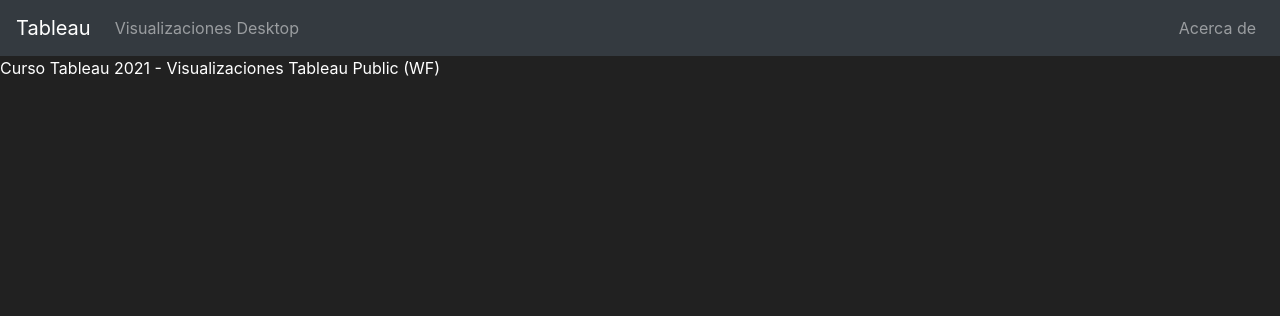
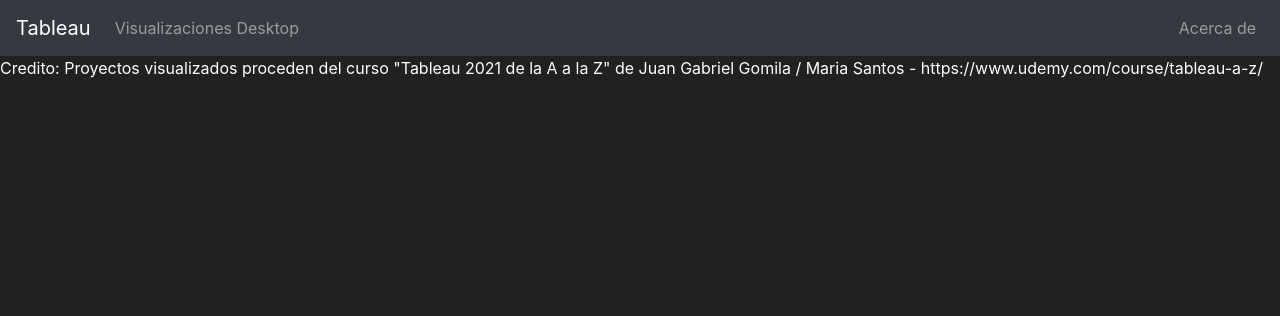
Before and after one commit to foint4it/tableaupbl, a Flask app: page / in a window 1280 px wide. Shown: the top 316 px of the page. Run offline with Flask 2, Linux system fonts and the light colour scheme; some libraries are stand-ins or nearby versions.

Commit message:
creditos

```diff
--- a/templates/about.html
+++ b/templates/about.html
@@ -4,5 +4,7 @@
 {% endblock %}
 
 {% block content %}
-    Curso Tableau 2021 - Visualizaciones Tableau Public (WF)
+    Credito: Proyectos visualizados proceden del curso
+    "Tableau 2021 de la A a la Z" de Juan Gabriel Gomila / Maria Santos -
+    https://www.udemy.com/course/tableau-a-z/
 {% endblock %}
```
